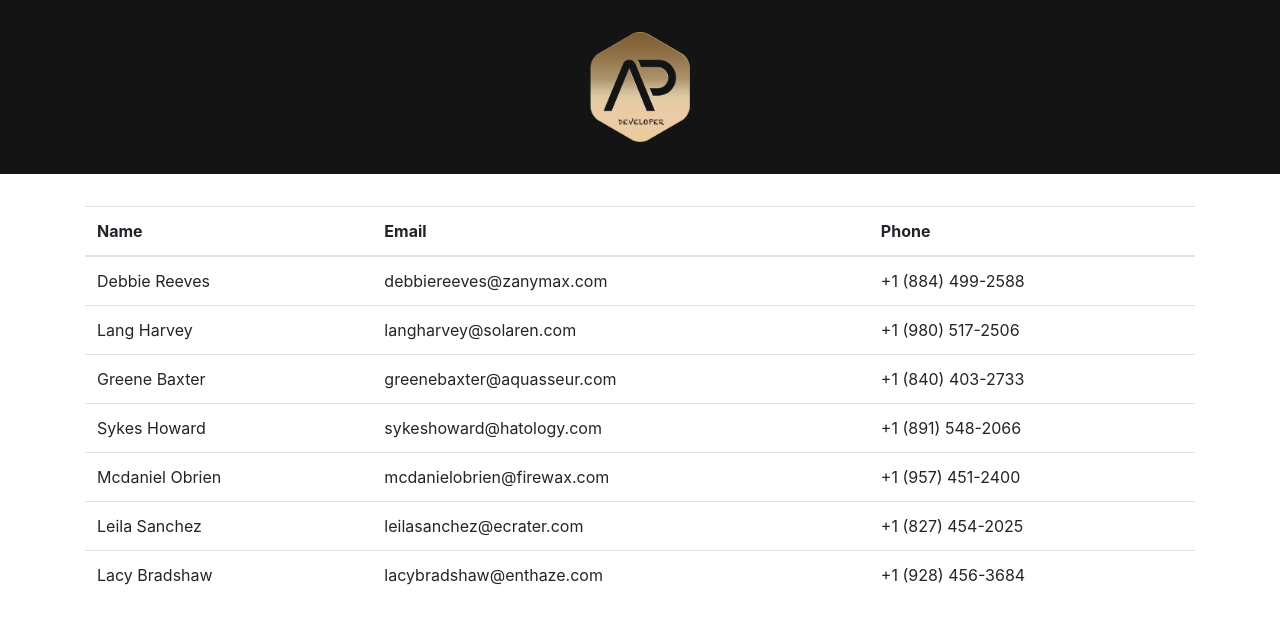
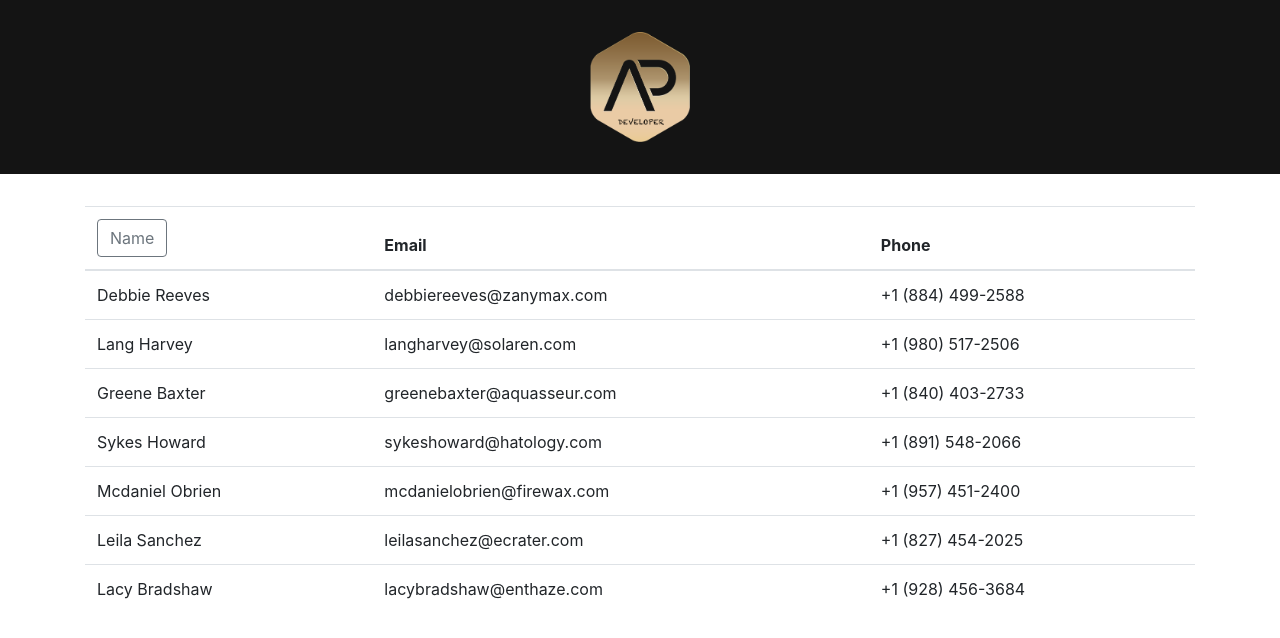
Before and after one commit to AlaaAbusafia/React-Table-Features, a React (Create React App) app: page / in a window 1280 px wide. Shown: the top 638 px of the page. Built offline with nearby package versions, Linux system fonts and the light colour scheme.

Commit message:
Adding sorting functionality by creating SortingData component

```diff
--- /dev/null
+++ b/src/components/SortingData.js
@@ -0,0 +1,37 @@
+import React, {useState, useMemo } from 'react'
+
+const SortingData = (rows, config = null) => {
+    //state the configuration
+    const [sortConfig, setSortConfig] = useState(config);
+    //use the built-in useMemo hook to memorize all the slow parts
+    //and make sure that we only sort our data when we need to, NOT on every render.
+    const sortedRows = useMemo(() => {
+        let sortableRows = [...rows];
+        //make the rows sortable in both directions
+        if (sortConfig !== null) {
+            sortableRows.sort((a, b) => {
+                if (a[sortConfig.key] < b[sortConfig.key]) {
+                return sortConfig.direction === 'ascending' ? -1 : 1;
+                }
+                if (a[sortConfig.key] > b[sortConfig.key]) {
+                return sortConfig.direction === 'ascending' ? 1 : -1;
+                }
+                return 0;
+            });
+        }
+        return sortableRows;
+    },[rows, sortConfig]);
+
+    //function accepts the field name, and update the state accordingly
+    const requestSort = key => {
+        let direction = 'ascending';
+        if (sortConfig && sortConfig.key === key && sortConfig.direction === 'ascending') {
+        direction = 'descending';
+        }
+        setSortConfig({ key, direction });
+    };
+
+    return  { rows: sortedRows, requestSort };
+}
+
+export default SortingData
--- a/src/components/TableData.js
+++ b/src/components/TableData.js
@@ -1,13 +1,32 @@
 import React from 'react'
-import { Table } from 'reactstrap';
+import { Table , Button} from 'reactstrap';
+import SortingData from './SortingData';
 
 //TableData component to display the data
 const TableData = (props) => {
+    //add sorting functionality
+    const {rows, requestSort, sortConfig } = SortingData(props.dataSource);
+
+    //Add the sorting to the column depends on it's className
+    const getClassNamesFor = (name) =>{
+        if(!sortConfig) {
+            return;
+        }
+        return sortConfig.key === name ? sortConfig.direction : undefined;
+    }
 
     return (
          <Table className="App-table" >
             <thead>
-                <th>Name</th>
+                <th>
+                    <Button
+                        outline
+                        color="secondary"
+                        //change click handler
+                        onClick={() => requestSort('name')}
+                        className={getClassNamesFor('name')}
+                    >
+                        <span>Name</span></Button></th>
                 <th>Email</th>
                 <th>Phone</th>
             </thead>
```
Also changed, not shown: 1 other file (tests, documents, lock files or other folders).
